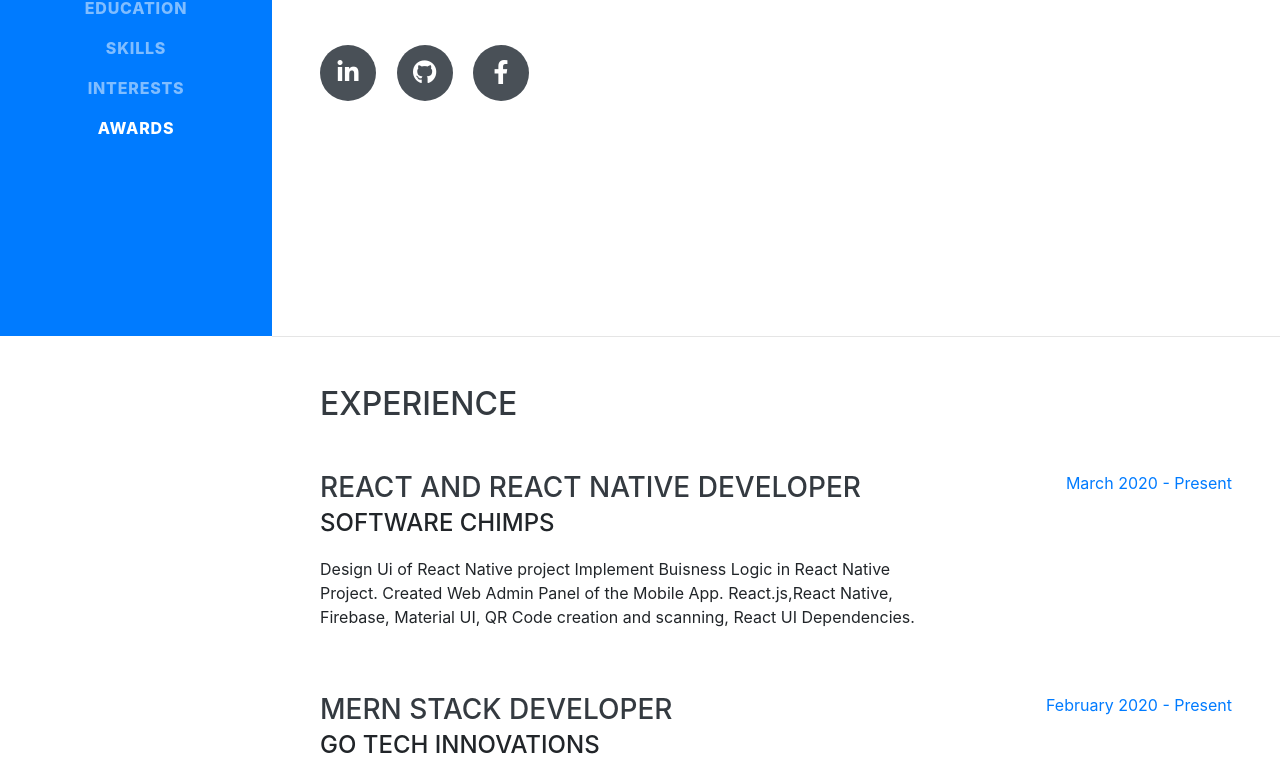
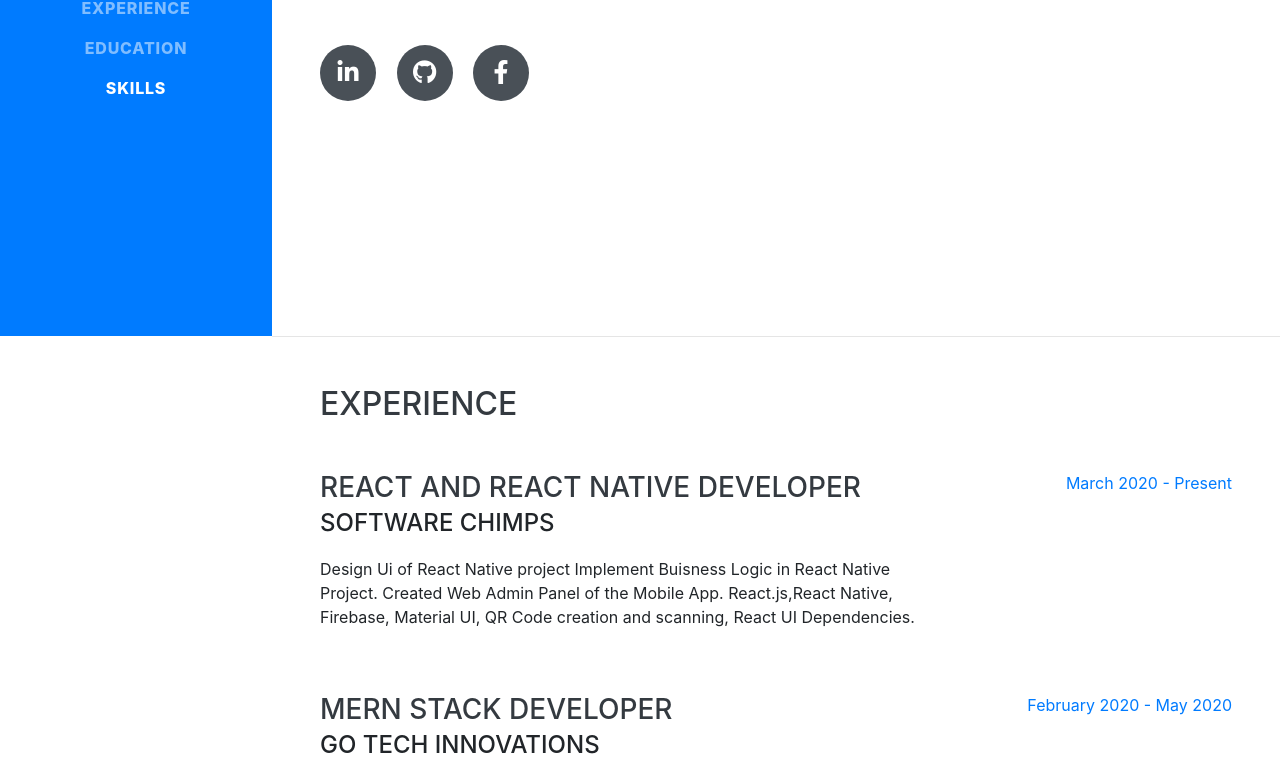
Before and after one commit to madeel20/madeel20.github.io, a website with bundled scripts: page index.html in a window 1280 px wide. Shown: the part 464-1229 px from the top of the page. Built offline with nearby package versions, Linux system fonts and the light colour scheme; a web font is replaced by a local one.

Commit message:
removed extra sections

```diff
--- a/index.html
+++ b/index.html
@@ -49,12 +49,12 @@
         <li class="nav-item">
           <a class="nav-link js-scroll-trigger" href="#skills">Skills</a>
         </li>
-        <li class="nav-item">
+        <!-- <li class="nav-item">
           <a class="nav-link js-scroll-trigger" href="#interests">Interests</a>
         </li>
         <li class="nav-item">
           <a class="nav-link js-scroll-trigger" href="#awards">Awards</a>
-        </li>
+        </li> -->
       </ul>
     </div>
   </nav>
@@ -122,7 +122,7 @@
               </p>
           </div>
           <div class="resume-date text-md-right">
-            <span class="text-primary">February 2020 - Present</span>
+            <span class="text-primary">February 2020 - May 2020</span>
           </div>
         </div>
 
@@ -270,17 +270,9 @@
 
     <hr class="m-0">
 
-    <section class="resume-section p-3 p-lg-5 d-flex align-items-center" id="interests">
-      <div class="w-100">
-        <h2 class="mb-5">Interests</h2>
-        <p>Apart from being a web developer, I enjoy most of my time being outdoors. In the winter, I am an avid skier and novice ice climber. During the warmer months here in Colorado, I enjoy mountain biking, free climbing, and kayaking.</p>
-        <p class="mb-0">When forced indoors, I follow a number of sci-fi and fantasy genre movies and television shows, I am an aspiring chef, and I spend a large amount of my free time exploring the latest technology advancements in the front-end web development world.</p>
-      </div>
-    </section>
+    <!--  -->
 
-    <hr class="m-0">
-
-    <section class="resume-section p-3 p-lg-5 d-flex align-items-center" id="awards">
+    <!-- <section class="resume-section p-3 p-lg-5 d-flex align-items-center" id="awards">
       <div class="w-100">
         <h2 class="mb-5">Awards &amp; Certifications</h2>
         <ul class="fa-ul mb-0">
@@ -312,7 +304,7 @@
             Place - James Buchanan High School - Hackathon 2005</li>
         </ul>
       </div>
-    </section>
+    </section> -->
 
   </div>
 
```
